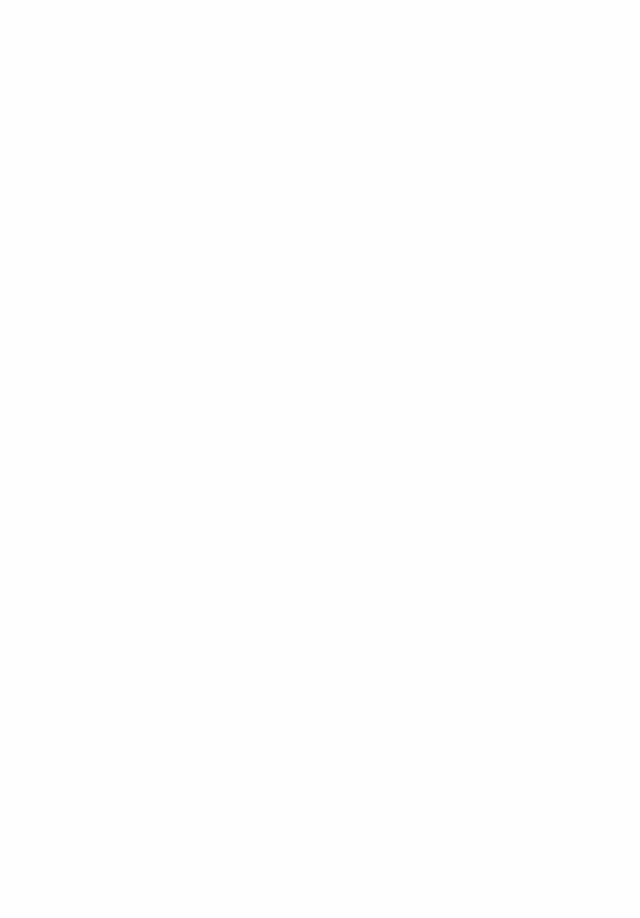
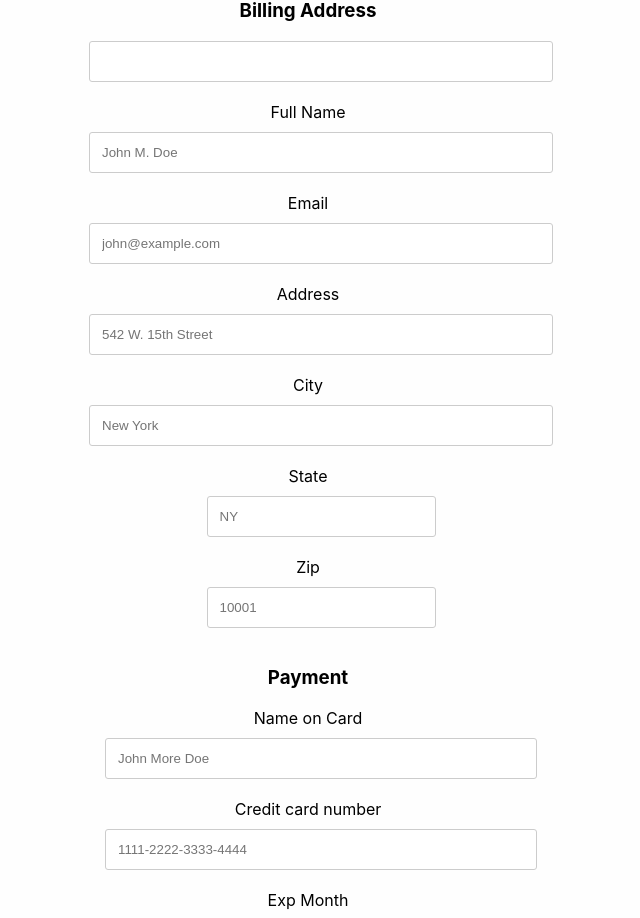
Before and after one commit to crivkin/crivkin.github.io, a React (Create React App) app in the folder homebase/: page /transfer in a window 1280 px wide. Shown: the part 192-1110 px from the top of the page, without its empty margins (332-972 px from the left). Before the commit the page ends 800 px from the top, so only its background shows below. Built offline with nearby package versions, Linux system fonts and the light colour scheme.

Commit message:
Transfer page template

```diff
--- a/homebase/src/index.css
+++ b/homebase/src/index.css
@@ -17,3 +17,73 @@
 h1 {
 	font-size: 48px;
 }
+
+.row {
+  display: -ms-flexbox; /* IE10 */
+  display: flex;
+  -ms-flex-wrap: wrap; /* IE10 */
+  flex-wrap: wrap;
+  margin: 0 -16px;
+  display: inline-block;
+}
+
+.col-25 {
+  -ms-flex: 25%; /* IE10 */
+  flex: 25%;
+}
+
+
+
+
+.col-25,
+.col-50,
+.col-75 {
+  padding: 0 16px;
+}
+
+.container {
+  background-color: #f2f2f2;
+  padding: 5px 20px 15px 20px;
+  border: 1px solid lightgrey;
+  border-radius: 3px;
+}
+
+input[type=text] {
+  width: 100%;
+  margin-bottom: 20px;
+  padding: 12px;
+  border: 1px solid #ccc;
+  border-radius: 3px;
+}
+
+label {
+  margin-bottom: 10px;
+  display: block;
+}
+
+.icon-container {
+  margin-bottom: 20px;
+  padding: 7px 0;
+  font-size: 24px;
+}
+
+.btn {
+  background-color: #4CAF50;
+  color: white;
+  padding: 12px;
+  margin: 10px 0;
+  border: none;
+  width: 100%;
+  border-radius: 3px;
+  cursor: pointer;
+  font-size: 17px;
+}
+
+.btn:hover {
+  background-color: #45a049;
+}
+
+span.price {
+  float: right;
+  color: grey;
+}
--- a/homebase/src/pages/TransferPage.js
+++ b/homebase/src/pages/TransferPage.js
@@ -2,11 +2,73 @@
 import { TopBar } from '../components';
 
 class TransferPage extends Component {
+
+    constructor(props) {
+        super(props);
+        this.state = {value: '', name: '', email: '', address: '', city: '', state: '', zip:''};
+        this.handleSubmit = this.handleSubmit.bind(this);
+        this.handleChange = this.handleChange.bind(this);
+    }
+
+    handleSubmit(event) {
+        alert('A name was submitted: ' + this.state.value);
+        event.preventDefault();
+      }
+
+    handleChange(event) {
+        this.setState({ [event.target.name]: event.target.value });
+    }
+
     render() {
       return (
         <div className="TransferPage">
         <TopBar />
-        <p>This is the Transfer Page</p>
+        <h2>Transfer Page</h2>
+        <div class="row">
+          <div class="col-50">
+
+        <form onSubmit={this.handleSubmit}>
+        <label>
+          <h3>Billing Address</h3>
+          <input type="text" value={this.state.value} onChange={this.handleChange} />
+          <label for="fname"><i class="fa fa-user"></i> Full Name</label>
+            <input type="text" id="fname" name="firstname" placeholder="John M. Doe"/>
+            <label for="email"><i class="fa fa-envelope"></i> Email</label>
+            <input type="text" id="email" name="email" placeholder="john@example.com"/>
+            <label for="adr"><i class="fa fa-address-card-o"></i> Address</label>
+            <input type="text" id="adr" name="address" placeholder="542 W. 15th Street"/>
+            <label for="city"><i class="fa fa-institution"></i> City</label>
+            <input type="text" id="city" name="city" placeholder="New York"/>
+
+            <div class="row">
+              <div class="col-50">
+                <label for="state">State</label>
+                <input type="text" id="state" name="state" placeholder="NY"/>
+              </div>
+              <div class="col-50">
+                <label for="zip">Zip</label>
+                <input type="text" id="zip" name="zip" placeholder="10001"/>
+              </div>
+            </div>
+
+            <div class="col-50">
+            <h3>Payment</h3>
+            <label for="cname">Name on Card</label>
+            <input type="text" id="cname" name="cardname" placeholder="John More Doe"/>
+            <label for="ccnum">Credit card number</label>
+            <input type="text" id="ccnum" name="cardnumber" placeholder="1111-2222-3333-4444"/>
+            <label for="expmonth">Exp Month</label>
+            <input type="text" id="expmonth" name="expmonth" placeholder="September"/>
+            <input type="text" id="expyear" name="expyear" placeholder="2018"/>
+            <label for="cvv">CVV</label>
+            <input type="text" id="cvv" name="cvv" placeholder="352"/>
+            </div>
+        </label>
+
+        <input type="submit" value="Submit" />
+      </form>
+      </div>
+      </div>
       </div>
       );
     }
```
Also changed, not shown: 2 other files (tests, documents, lock files or other folders). Lines whose indentation alone changed are shown as unchanged.
